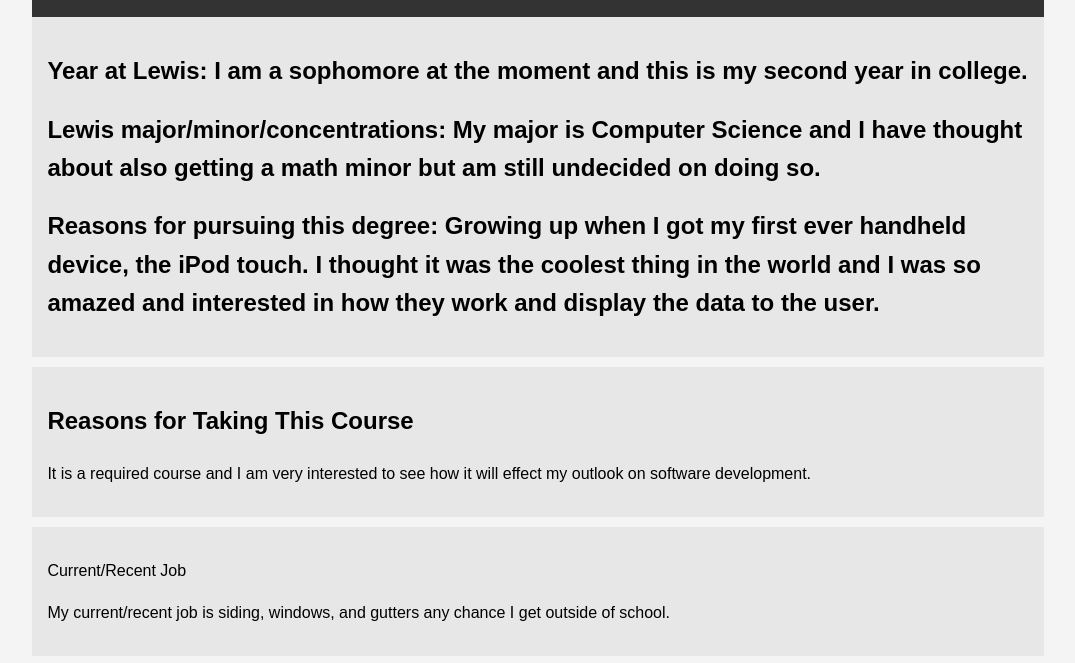
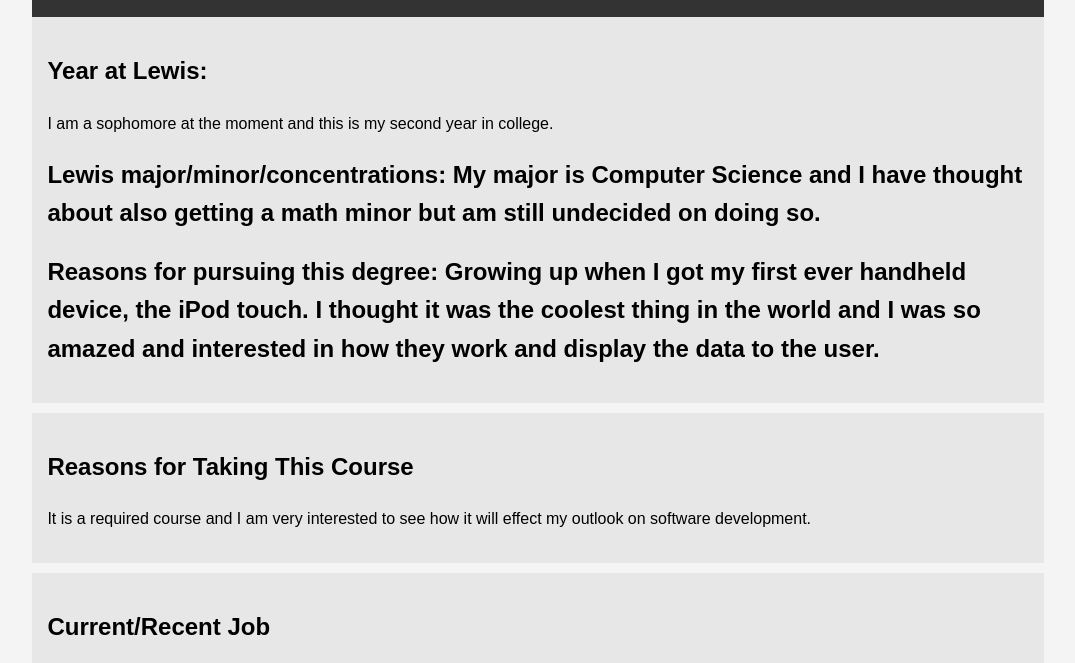
Before and after one commit to briang38/introductions, a plain HTML site: page index.html in a window 1280 px wide. Shown: the part 133-796 px from the top of the page, without its empty margins (102-1177 px from the left). Drawn offline with Linux system fonts and the light colour scheme.

Commit message:
Update index.html
uptated

```diff
--- a/index.html
+++ b/index.html
@@ -36,8 +36,9 @@
         </header>
 
         <section class="lewis">
-			<h2>Year at Lewis: I am a sophomore at the moment and this is my second year in college. </h2>
+			<h2>Year at Lewis: </h2> <p>I am a sophomore at the moment and this is my second year in college.</p>
 			<h2>Lewis major/minor/concentrations: My major is Computer Science and I have thought about also getting a math minor but am still undecided on doing so.</h2>
+
 			<h2>Reasons for pursuing this degree: Growing up when I got my first ever handheld device, the iPod touch. I thought it was the coolest thing in the world and I was so amazed and interested in how they work and display the data to the user.</h2>
         </section>
 
@@ -47,7 +48,7 @@
         </section>
 
 		<section class="job">
-            <p>Current/Recent Job</p>
+            <h2>Current/Recent Job</h2>
 			<p>My current/recent job is siding, windows, and gutters any chance I get outside of school.</p>
         </section>
 
```
